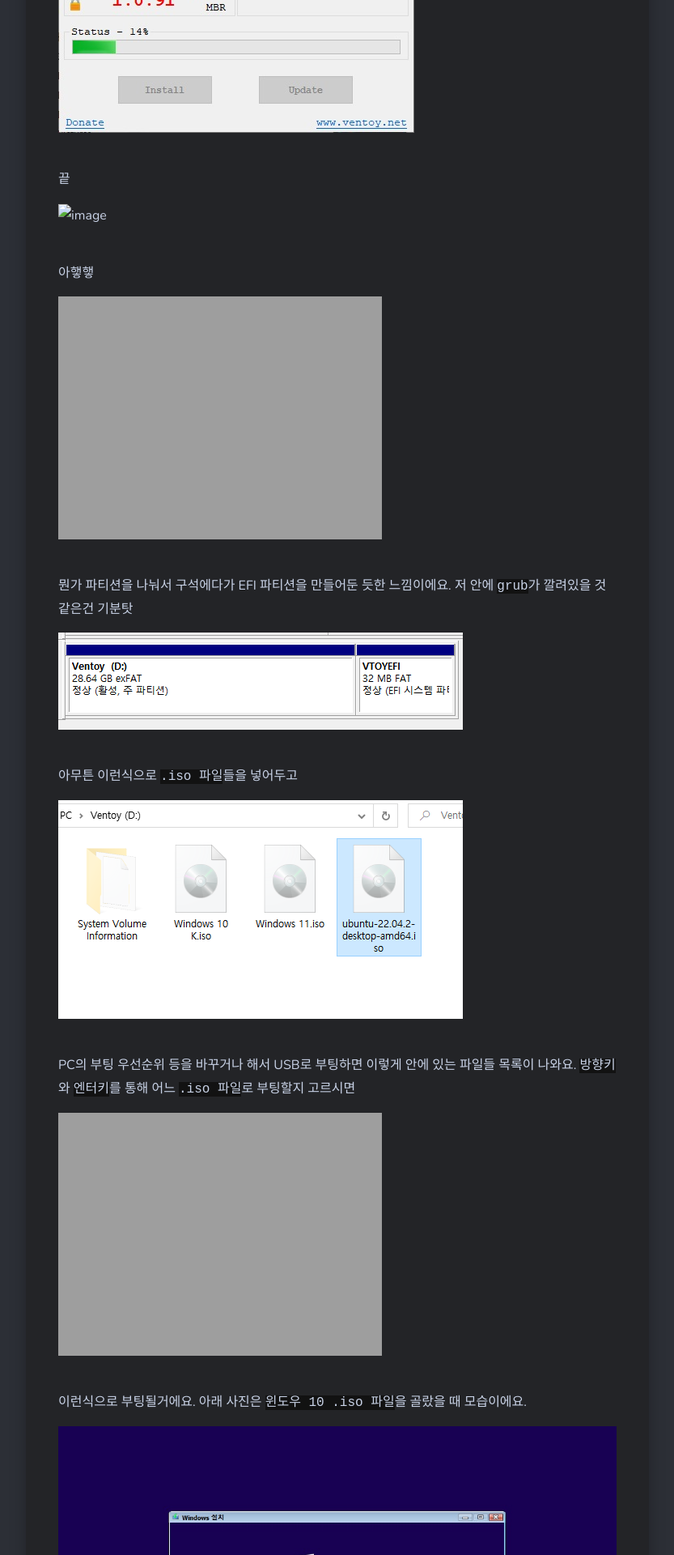
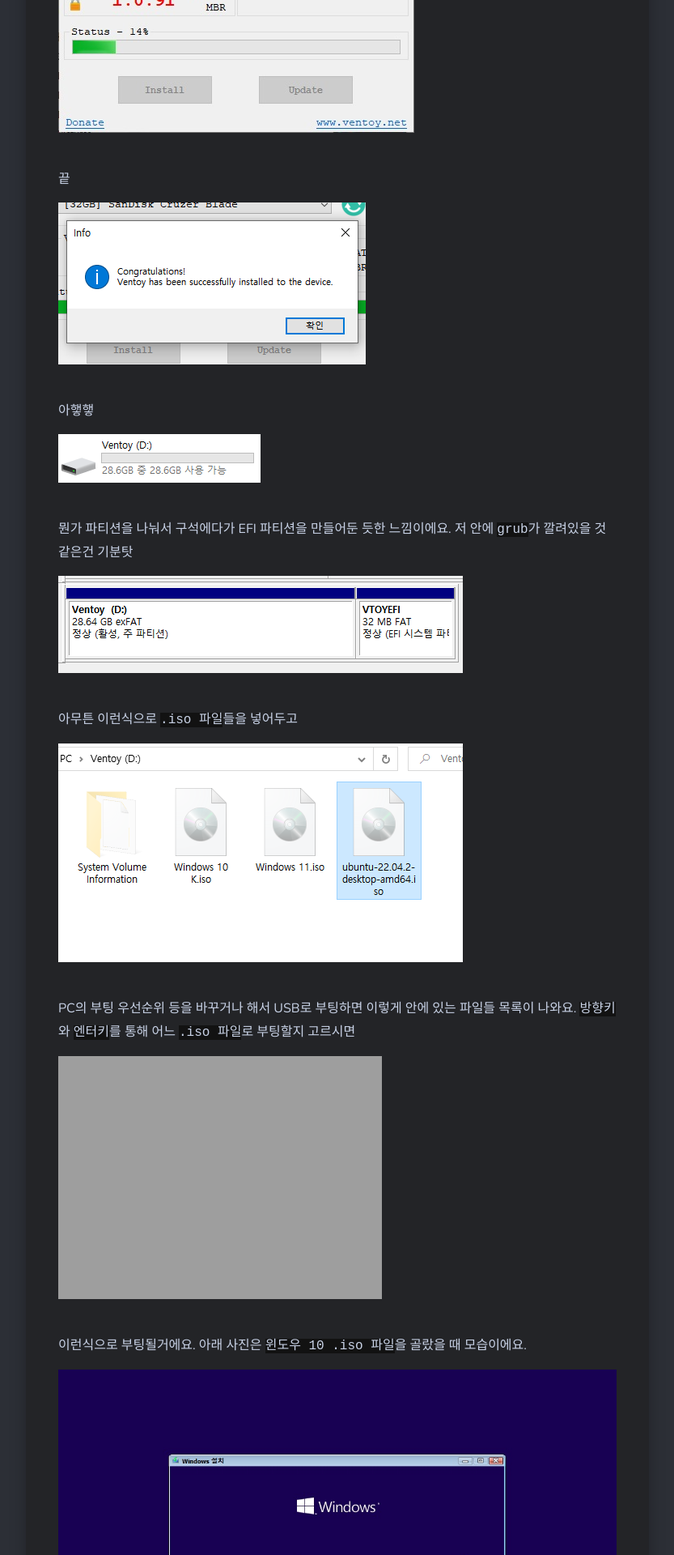
Before and after one commit to DarkTornado/blog, a Jekyll site: the page built from _posts/2023-06-08-ventoy-usb.md, in a window 1280 px wide. Shown: the part 2757-4677 px from the top of the page at 81% size, without its empty margins (23-856 px from the left). Built offline with Jekyll 4.4.1, drawn with Linux system fonts in a browser that asks for light colours; nearby versions of some CDN libraries.

Commit message:
jpg -> png

```diff
--- a/_posts/2023-06-08-ventoy-usb.md
+++ b/_posts/2023-06-08-ventoy-usb.md
@@ -46,12 +46,12 @@
 <br>
 끝
 
-![image]({{site.url}}{{site.baseurl}}/assets/images/ventoy-usb/6.jpg)
+![image]({{site.url}}{{site.baseurl}}/assets/images/ventoy-usb/6.png)
 
 <br>
 아햏햏
 
-![image]({{site.url}}{{site.baseurl}}/assets/images/ventoy-usb/7.jpg)
+![image]({{site.url}}{{site.baseurl}}/assets/images/ventoy-usb/7.png)
 
 <br>
 뭔가 파티션을 나눠서 구석에다가 EFI 파티션을 만들어둔 듯한 느낌이에요. 저 안에 `grub`가 깔려있을 것 같은건 기분탓
```
